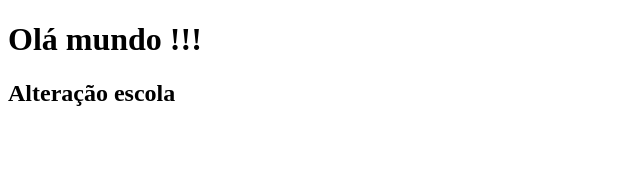
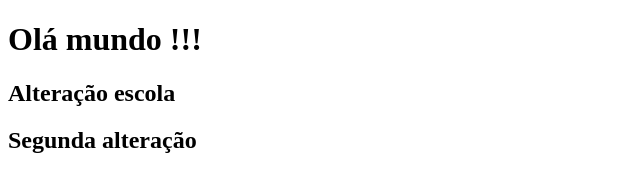
Before and after one commit to joaobat870-ai/tutorialvideo, a plain HTML site: page index.html in a window 1280 px wide. Shown: the whole page, without its empty margins (0-640 px from the left). Drawn offline with Linux system fonts and the light colour scheme.

Commit message:
2 alteração

```diff
--- a/index.html
+++ b/index.html
@@ -9,7 +9,7 @@
 
 <h1> Olá mundo !!!</h1>
 <h2> Alteração escola <h2>
-
+<h2>Segunda alteração </h2>
 
 </body>
 </html>
```
